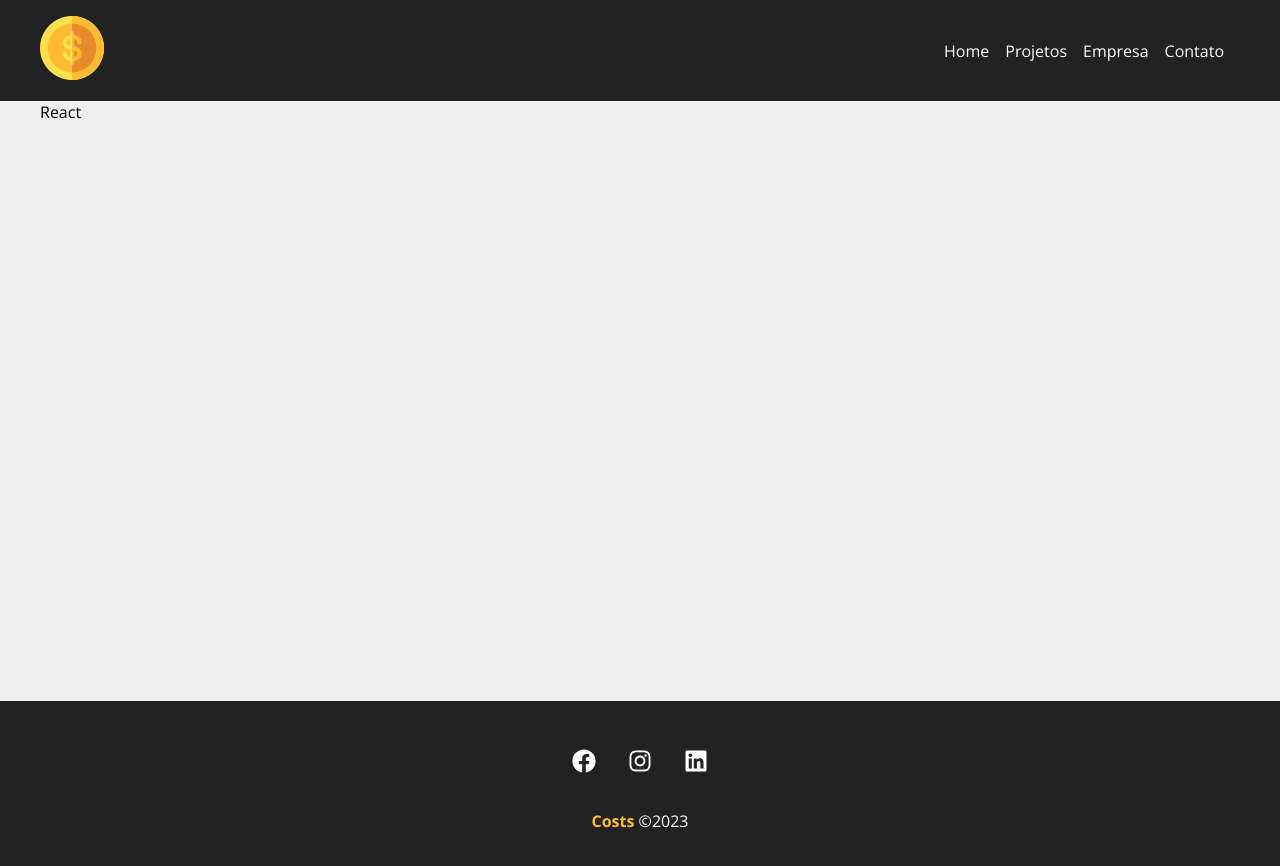
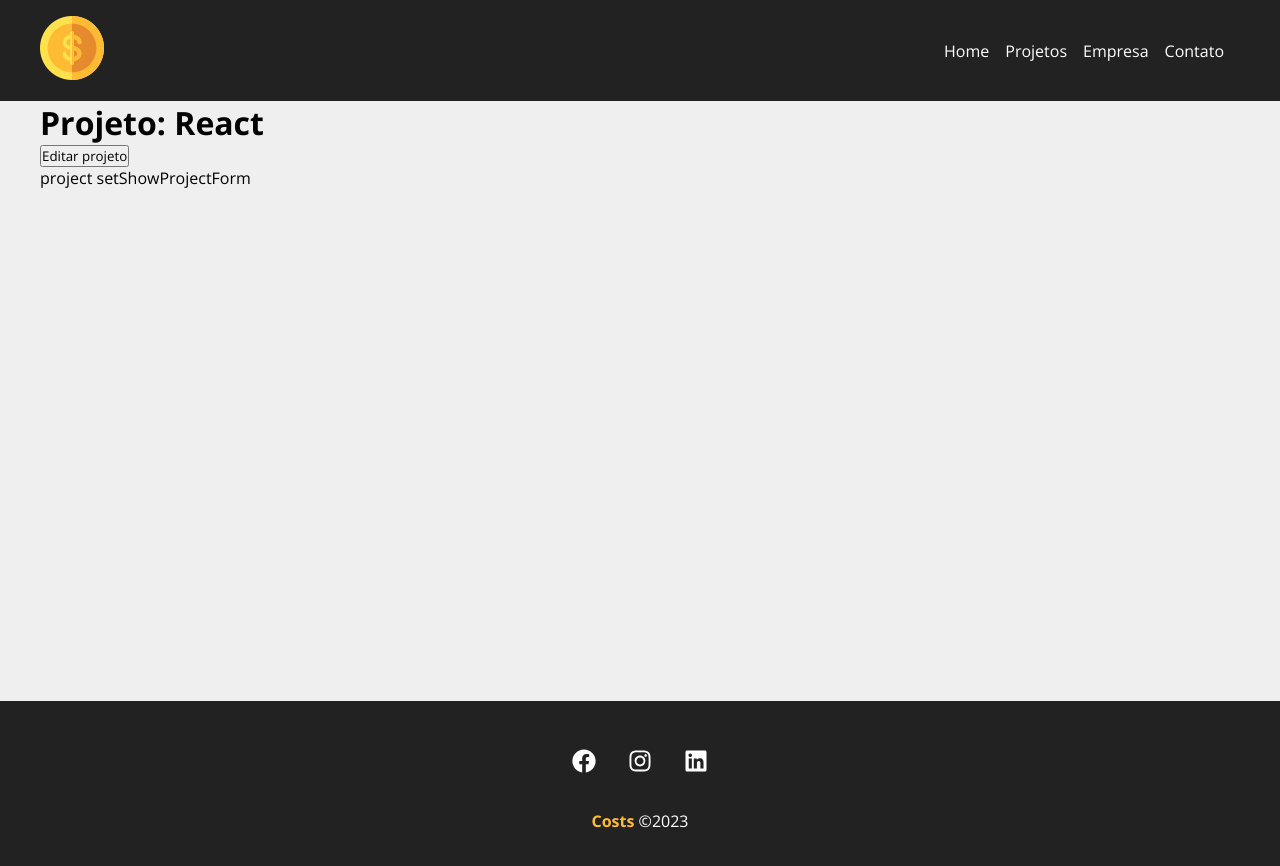
Before and after one commit to estevaosilva7/Costs-React, a React (Create React App) app in the folder costs/: page /project/14 in a window 1280 px wide. Shown: the top 866 px of the page. Built offline with nearby package versions, Linux system fonts and the light colour scheme; data requests are answered from the project's data file.

Commit message:
Exibindo detalhes do projeto

```diff
--- a/costs/src/components/pages/Project.js
+++ b/costs/src/components/pages/Project.js
@@ -1,14 +1,19 @@
 import styles from './Project.module.css'
+import Loading from '../layout/Loading'
+import Container from '../layout/Container'
 
 import { useParams } from 'react-router-dom'
 import { useState, useEffect } from 'react'
+
 
 function Project() {
     const { id } = useParams()
 
     const [project, setProject] = useState([])
+    const [ showProjectForm, setShowProjectForm] = useState(false)
 
     useEffect(() => {
+        setTimeout(() => {
             fetch(`http://localhost:5000/projects/${id}`, {
                 method: 'GET',
                 headers: {
@@ -20,14 +25,39 @@
                 setProject(data)
             })
             .catch((err) => console.log)
+        },300)
     }, [id])
 
+    function toggleProjectForm() {
+        setShowProjectForm(!showProjectForm)
+    }
+
     return (
+    <>
+    {project.name ? (
         <div>
-
-                 <p>{project.name}</p>
-
+            <Container customClass="column">
+                <div>
+                    <h1> Projeto: {project.name} </h1>
+                    <button onClick={toggleProjectForm}>
+                        {!showProjectForm ? 'Editar projeto' : 'Fechar'}
+                    </button>
+                    {!showProjectForm ? (
+                        <div>
+                            <p>project setShowProjectForm</p>
                         </div>
+                    ) : (
+                        <div>
+                            <p>detalhes do projeto</p>
+                        </div>
+                    )}
+                </div>
+            </Container>
+        </div>
+    ): (
+        <Loading />
+    )}
+   </>
    )
 }
 
```
Lines whose indentation alone changed are shown as unchanged.
